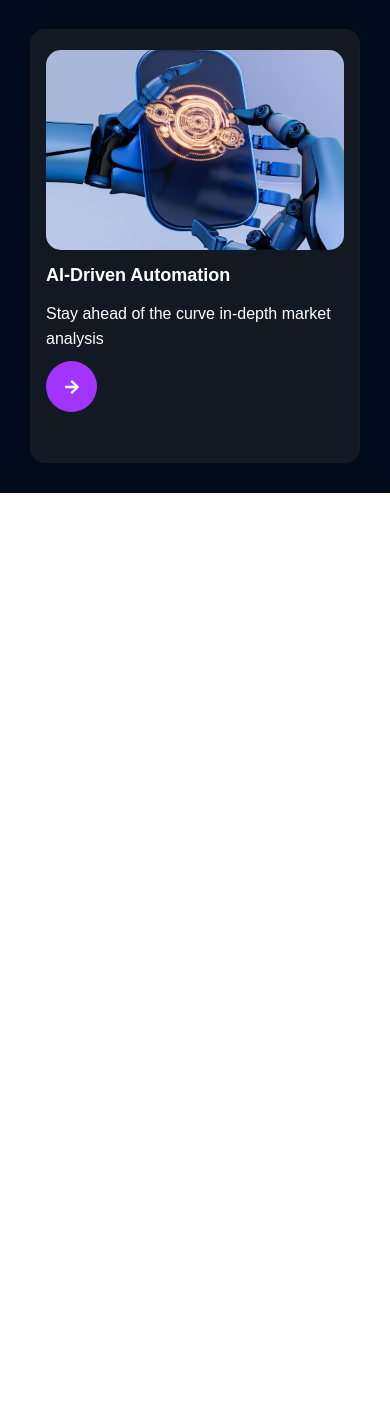
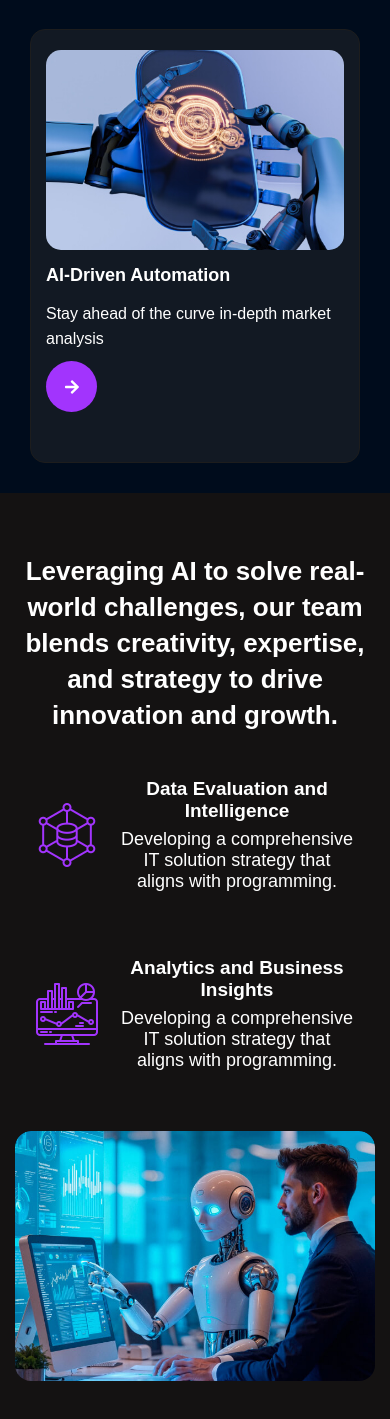
Before and after one commit to Jawad-Nassiri/alupz-project, a React (Create React App) app: page / in a window 390 px wide. Shown: the part 4283-5702 px from the top of the page. Before the commit the page ends 4776 px from the top, so only its background shows below. Built offline with nearby package versions, Linux system fonts and the light colour scheme.

Commit message:
add responsive design to the approach part

```diff
--- a/src/App.js
+++ b/src/App.js
@@ -14,8 +14,8 @@ export default function App() {
       <Header />
       <Stats />
       <AiServices />
-      {/* <Approach />
-      <Introduction />
+      <Approach />
+      {/* <Introduction />
       <Testimonials />
       <Team />
       <ContactUs />
--- a/src/components/Approach/Approach.css
+++ b/src/components/Approach/Approach.css
@@ -1,6 +1,6 @@
 .approach-container {
   width: 100%;
-  padding: 80px 0;
+  padding: 80px 20px;
   background-color: #141212;
   color: #fff;
 }
@@ -55,3 +55,56 @@
   border-radius: 16px;
   object-fit: cover;
 }
+
+/*! Responsive */
+@media (max-width: 1024px) {
+  .approach-container {
+    padding: 80px 40px;
+  }
+
+  .approach-section {
+    flex-direction: column;
+    gap: 40px;
+    text-align: center;
+  }
+
+  .approach-section__title {
+    font-size: 34px;
+    line-height: 44px;
+  }
+
+  .approach-section__right-img-box {
+    height: 400px;
+  }
+}
+
+@media (max-width: 768px) {
+  .approach-container {
+    padding: 70px 20px;
+  }
+
+  .approach-section__title {
+    font-size: 30px;
+    line-height: 40px;
+  }
+
+  .approach-section__right-img-box {
+    height: 350px;
+  }
+}
+
+@media (max-width: 480px) {
+  .approach-container {
+    padding: 60px 15px;
+  }
+
+  .approach-section__title {
+    font-size: 26px;
+    line-height: 36px;
+    margin-bottom: 25px;
+  }
+
+  .approach-section__right-img-box {
+    height: 250px;
+  }
+}
```
